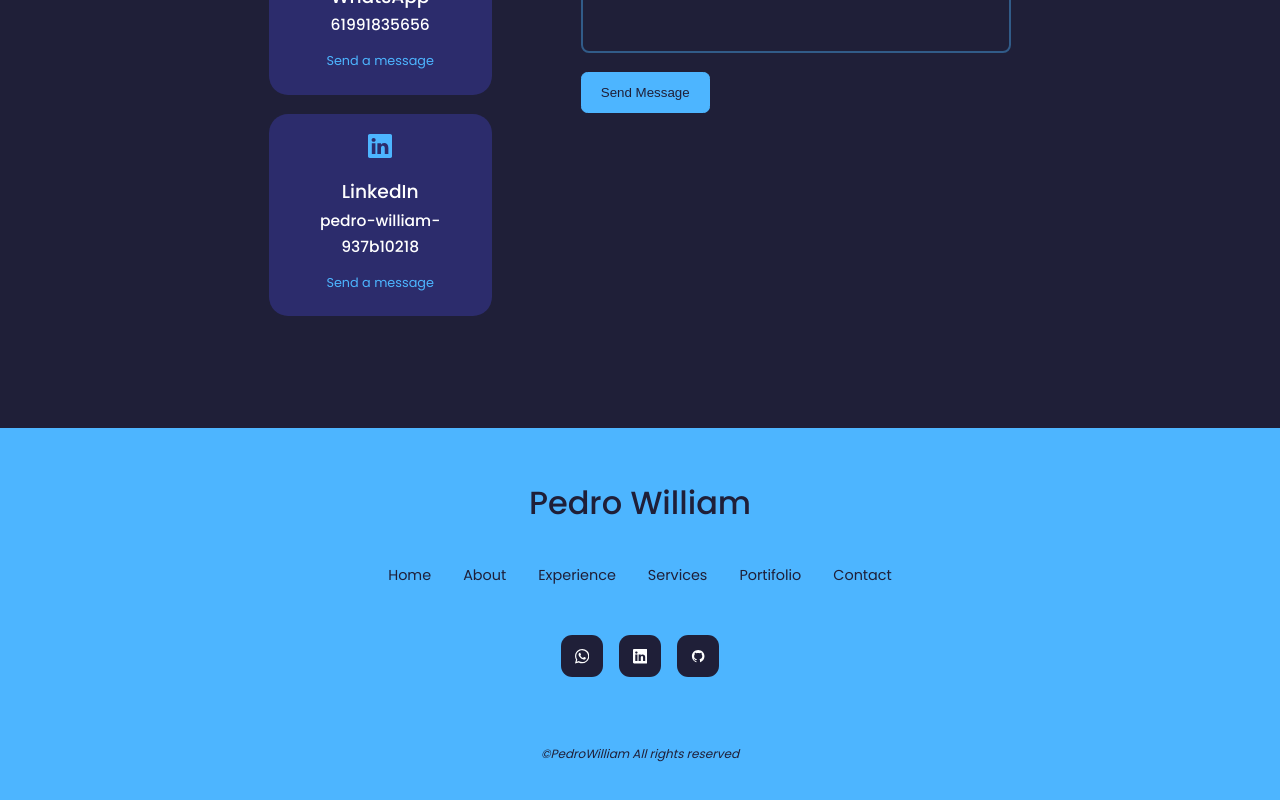
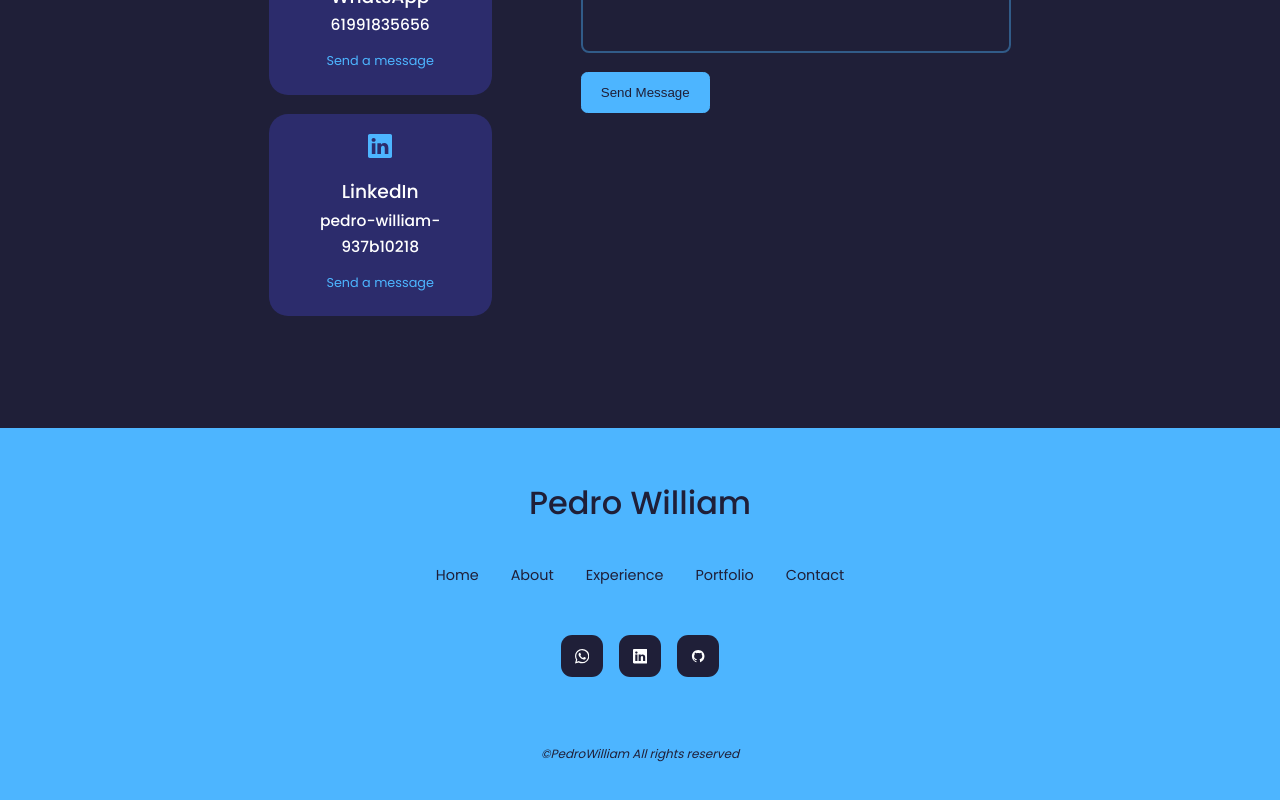
Before and after one commit to pedrowilliamsantos/portfolio, a React (Create React App) app: page / in a window 1280 px wide. Shown: the part 4193-4993 px from the top of the page. Built offline with nearby package versions, Linux system fonts and the light colour scheme.

Commit message:
tirando o services

```diff
--- a/src/components/footer/Footer.jsx
+++ b/src/components/footer/Footer.jsx
@@ -13,8 +13,8 @@ function Footer() {
                 <li><a href="#">Home</a></li>
                 <li><a href="#about">About</a></li>
                 <li><a href="#experience">Experience</a></li>
-                <li><a href="#services">Services</a></li>
-                <li><a href="#portifolio">Portifolio</a></li>
+                {/*<li><a href="#services">Services</a></li>*/}
+                <li><a href="#portfolio">Portfolio</a></li>
                 <li><a href="#contact">Contact</a></li>
             </ul>
 
```
